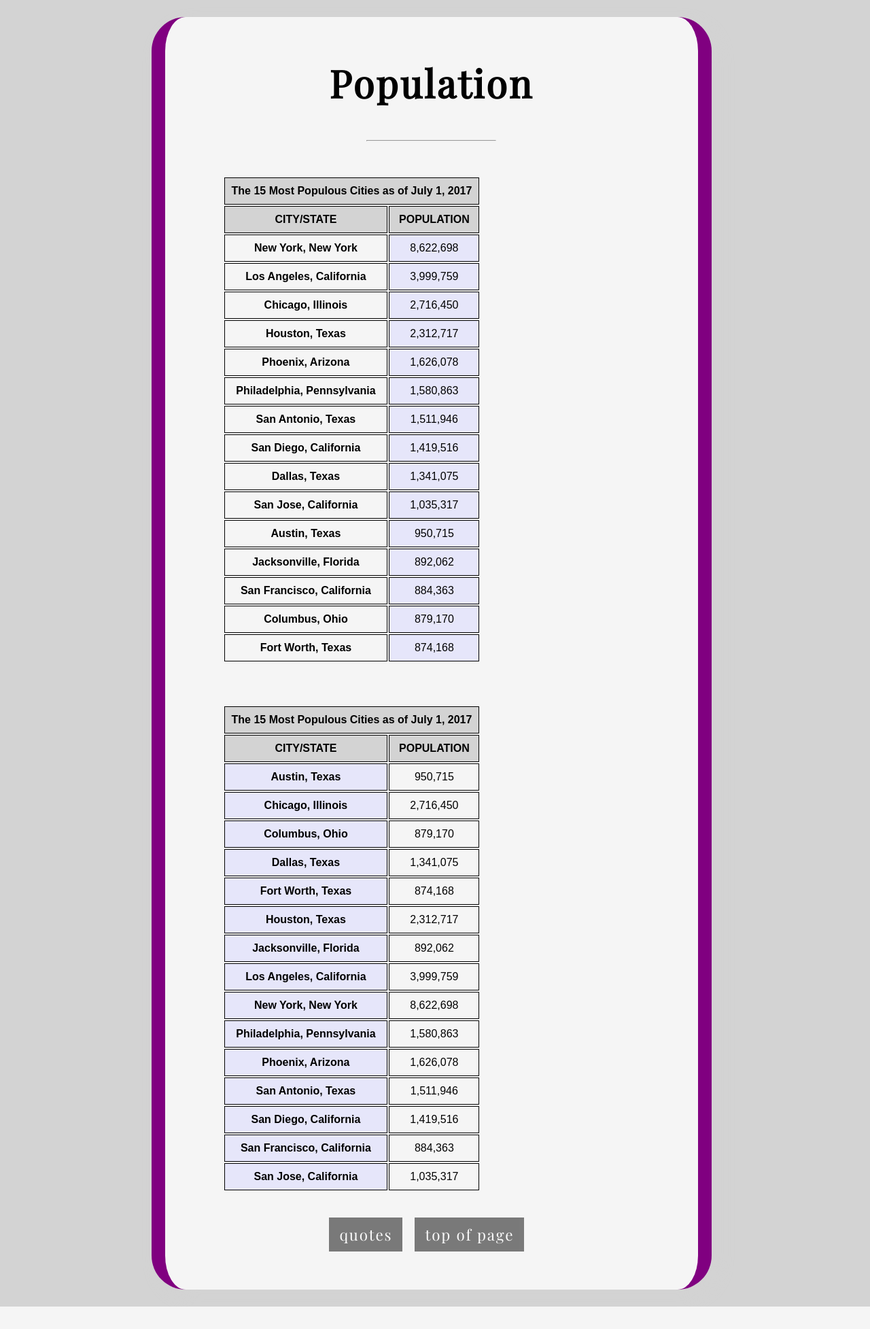
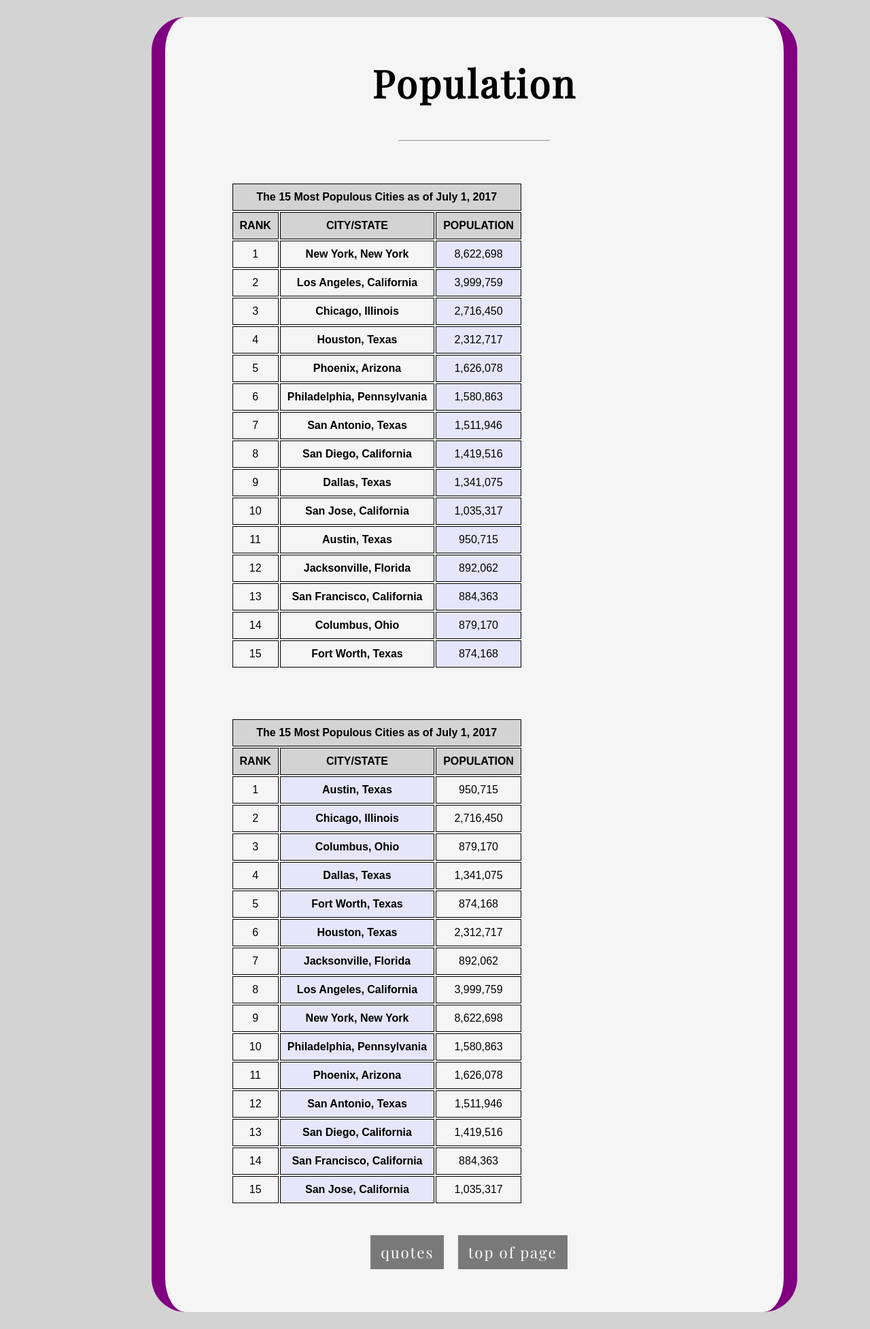
Before and after one commit to camiviban/cosw30-fall2019, a PHP site: page /homework/homework4/population/population.php in a window 1280 px wide. Shown: the whole page at 68% size. Before the commit the page ends 1922 px from the top, so only its background shows below. Run offline with PHP 8.4, Linux system fonts and the light colour scheme; some web fonts are replaced.

Commit message:
Added in the rankings for the tables

```diff
--- a/homework/homework4/population/population.php
+++ b/homework/homework4/population/population.php
@@ -30,7 +30,7 @@
 
             #full_page {
                 background-color: whitesmoke;
-                width: 60%;
+                width: 70%;
                 padding: 1%;
                 text-align: left;
                 border-left: 20px solid purple;
@@ -94,7 +94,7 @@
                     <table class="table_php">
                         <thead>
                             <tr>
-                                <th colspan="2">The 15 Most Populous Cities as of July 1, 2017</th>
+                                <th colspan="3">The 15 Most Populous Cities as of July 1, 2017</th>
                             </tr>
                         </thead>
                         <?php
@@ -116,6 +116,10 @@
                             "Columbus, Ohio"=>879170,
                             "Fort Worth, Texas"=>874168
                             );
+
+
+                        $i=1; //Using this to determint the rank numbers for first table
+                        $i_2=1; //Using this to determint the rank numbers for first table (so it doesnt go 16-30)
 
                         /*arsort($cities); //This sorts the array by the key CITY NAMES. Use 'ksort' to sort by population value
                         //This foreach will print out each instance of City Name + population number on its own line
@@ -164,18 +168,25 @@
 
                 ?>
                         <tr>
+                            <th>RANK</th>
                             <th>CITY/STATE</th>
                             <th>POPULATION</th>
                         </tr>
+
                           <?php
                             arsort($cities);
+                            //while($i <= sizeof($cities)); { //This is for counting each row
                                 foreach ($cities as $city => $population) {
-                            echo '<tr>';
+                                    //$rank[$ranks] = $value;
+                                    //echo "<td>" . count($ranks) . "</td>";
+                                    echo "<tr>";
+                                    echo "<td>$i</td>";
                                     echo "<td><strong>$city</strong></td>";
                                     echo "<td class=\"sorted\">";
                                     echo number_format($population);
                                     echo "</td>";
                                     echo '</tr>';
+                                    $i++;
                                 }
 
                          ?>
@@ -184,11 +195,12 @@
                    <table class="table_php">
                         <thead>
                             <tr>
-                                <th colspan="2">The 15 Most Populous Cities as of July 1, 2017</th>
+                                <th colspan="3">The 15 Most Populous Cities as of July 1, 2017</th>
                             </tr>
                         </thead>
 
                         <tr>
+                            <th>RANK</th>
                             <th>CITY/STATE</th>
                             <th>POPULATION</th>
                         </tr>
@@ -196,11 +208,14 @@
                         ksort($cities);
                         foreach ($cities as $city => $population) {
                             echo '<tr>';
+                            echo "<td>$i_2</td>";
                             echo "<td class=\"sorted\"><strong>$city</strong></td>";
                             echo "<td>";
                             echo number_format($population);
                             echo "</td>";
                             echo '</tr>';
+                            $i_2++;
+
                             }
 
                          ?>
```
Lines whose indentation alone changed are shown as unchanged.
